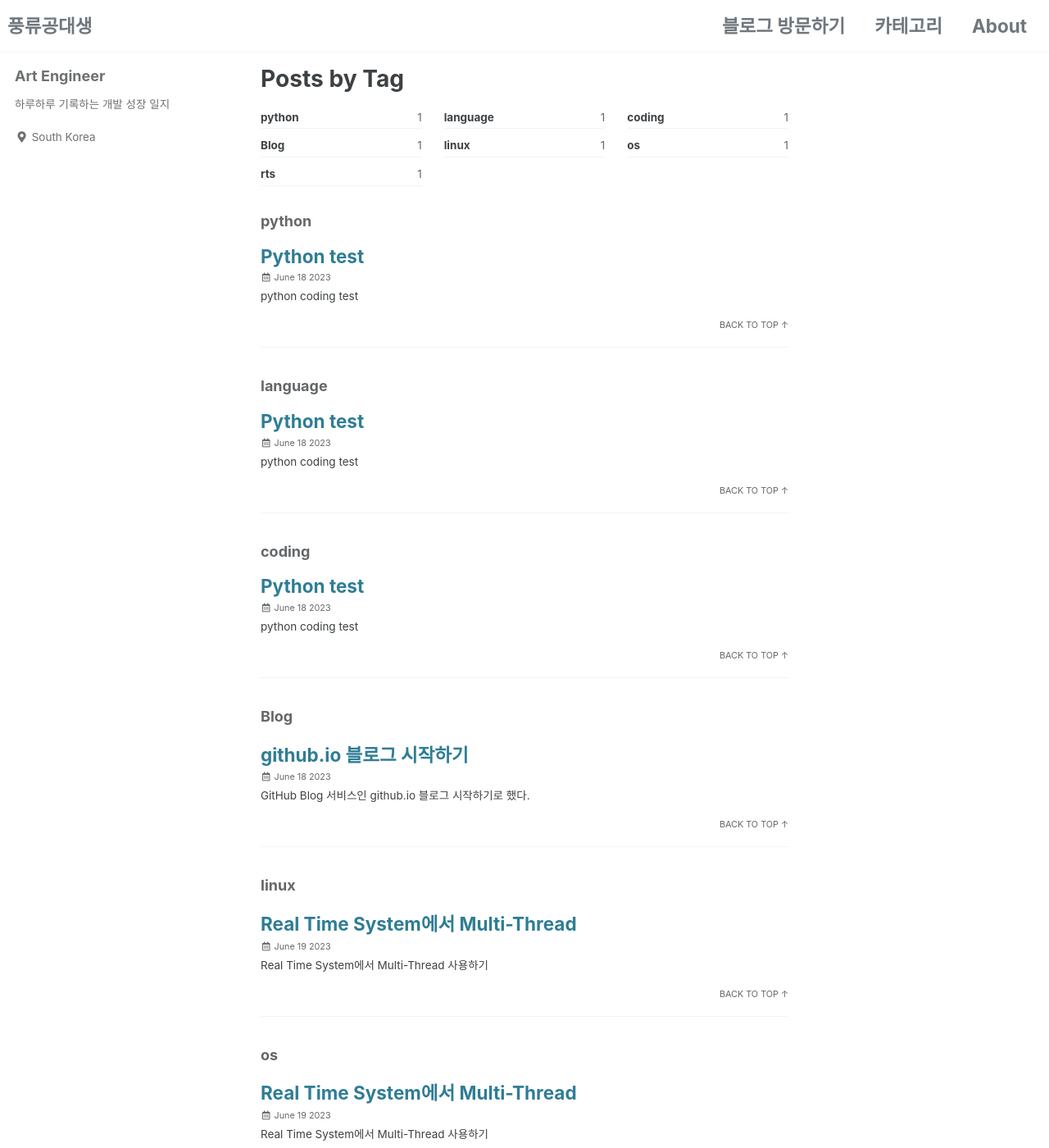
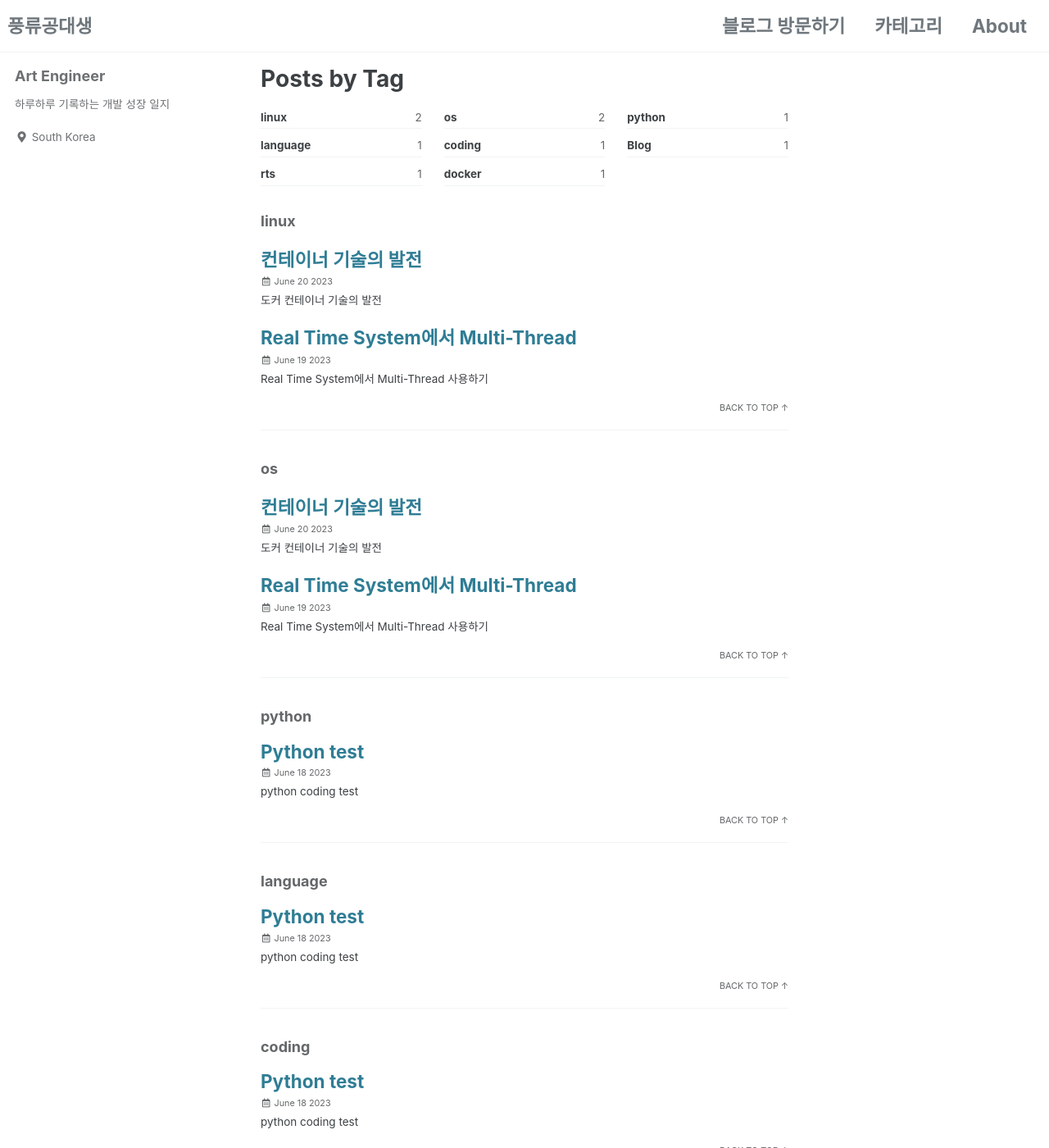
Before and after one commit to artenginee/artenginee.github.io, a Jekyll site: the page built from _pages/tag-archive.md, in a window 1280 px wide and 1400 px high. Shown: the whole window at 82% size. Built offline with Jekyll 4.4.1, drawn with Linux system fonts in a browser that asks for light colours; cached includes are drawn as plain includes; part of the change alters nothing that is shown; some of the changed text lies outside the part shown.

Commit message:
20230620

```diff
--- /dev/null
+++ b/_posts/2023-06-20-container.md
@@ -0,0 +1,78 @@
+---
+title:  "컨테이너 기술의 발전"
+excerpt: "도커 컨테이너 기술의 발전 "
+toc: true
+toc_sticky: true
+categories:
+  - Linux
+tags:
+  - linux
+  - os
+  - docker
+last_modified_at: 2023-06-20T08:06:00-05:00
+---
+
+
+
+개발을 하다보면 한번쯤 도커에 대해서 들어본 적이 있을 것입니다. Docker.
+
+뭔지 잘 모르겠지만 어려운 느낌이 물씬 풍기는 단어 입니다. 한 번 들은 것도 아니고 수없이 많이 들은 도커에 대해서 유창하지는 않더라도 어떤 개념인지 간단하게라도 찍먹은 해봐야 하지 않을까 싶은 생각에 도커 공부를 시작하기로 마음 먹었습니다. 불끈!
+
+오늘은 간단하게 도커가 탄생하게 된 배경, 기술의 발전을 살펴보면서 도커에 대해서 감을 잡아가는 시간을 갖도록 하겠습니다.
+
+
+기업들이 시스템을 개발하고 서비스를 운영함에 있어서 직면하는 문제점 중 하나는 다음과 같습니다.
+
+> 어떻게 서비스를 효율적으로 운영할 것인가?
+>
+
+
+![tux-158547_640.webp](/assets/images/posts/2023/tux-158547_640.webp)
+
+# 1. 전통적인 서비스 운영
+
+컴퓨터 하드웨어에 운영체계를 설치하고, 그 위에 라이브러리와 프레임워크를 설치한 후에 어플리케이션을 개발하는 방식을 말합니다.
+
+그 자체 어플리케이션 만으로 보면 문제 없어 보이는 시스템에 다른 어플리케이션이 추가되어 개발이 진행되면서 몇 가지 문제점을 맞이하게 됩니다.
+
+- 비용 효율성
+- 컴퓨팅 자원을 최대한 활용하는 방법
+
+하나의 환경에서 여러 어플리케이션이 동작하면서 공통된 라이브러리를 사용하는 경우, 그러나 버전은 다를 경우 충돌이 발생할 수 있습니다. 이러한 충돌을 막기 위해서 각각의 어플리케이션을 서로 격리 하는 기능이 필요한데요. 그렇게 발전된 기술이 **가상화** 입니다.
+
+# 2. 가상 환경 운영
+
+가상화 시스템은 컴퓨터 하드웨어 위에 운영체제를 설치하는 것까지는 똑같으나 그 위에 Hypervisor 라는 가상머신을 관리하는 컴포넌트가 올라가게 됩니다.
+
+## 장점
+
+가상머신에는 각각의 Guest OS가 동작하게 되고, CPU, RAM, 파일시스템과 같은 자원을 각각 할당받게 되니 어플리케이션 입장에서는 다른 어플리케이션과 격리된 공간을 할당 받고 전통적인 방식에서 언급한 충돌 문제가 없게 되는 것입니다.
+
+## 단점
+
+그러나 단점도 물론 존재합니다. 가상머신 이라고는 하지만 어쨋든 물리적으로 제한된 컴퓨팅 하드웨어 기반으로 동작하는 것을 여러 가상머신으로 나눈 것이라 성능의 효율성이 떨어진다는 것입니다.
+
+또한 Guest OS를 에뮬레이팅 하기 위해 CPU와 RAM이 필요하게 되는데 각각의 어플리케이션을 동작시키기 위해서 기본적으로 필요한 자원이 공통적으로 필요하다 보니 자원의 오버헤드가 증가한다는 점입니다.
+
+이러한 문제점이 있다 보니 어떻게 하면 가상머신을 좀더 경량화 하고 성능을 끌어올릴 수 있을까 하는 고민이 이어졌습니다. 그래서 나온 기술이 바로 **도커** 입니다.
+
+
+![space-19070_640.jpg](/assets/images/posts/2023/space-19070_640.jpg)
+
+# 3. 컨테이너 운영
+
+도커는 컨테이너 엔진 중에 하나인데요. 많이 들어본 도커는 유일한 컨테이너 기술도 아니고, 가장 처음 만들어진 컨테이너 기술도 아닙니다. 그러나 가장 널리 쓰이는 컨테이너 엔진으로 도커를 뽑을 수 있습니다.
+
+컨테이너는 여러가지 격리 기술을 사용한 프로세스 라고 보시면 됩니다.  Linux의 namespace 기술과 chroot 기술을 활용하게 됩니다.
+
+## 장점
+
+Guest OS 위에서 동작하는 것이 아니고 Host OS 상에서 동작하다 보니 성능이 떨어지지도 않으며, CPU와 같은 여러 자원들을 에뮬레이팅 할 필요도 없어 자원 오버헤드도 줄어들게 됩니다.
+
+# 4. Kubernetes 운영
+
+그렇다면 쿠버네티스란 무엇일까요? 쿠버네티스는 컨테이너 오케스트레이션 시스템 입니다. 도커와 마찬가지로 유일한 오케스트레이션 시스템도 아니고, 처음 나온 시스템도 아니지만 거의 표준이 되어 가고 있는 컨테이너 오케스트레이션 시스템 이라고 할 수 있습니다.
+
+오케스트레이션 이라는 단어에서 알 수 있듯이 클러스터 환경에서 컨테이너를 보다 효율적이게 관리하는 용도로 사용됩니다.
+
+도커가 전통적인 시스템의 어떤 단점을 극복하기 위해서 만들어진 시스템인지 찍먹 해봤습니다. 도커의 바다에서 길을 잃지 않기 위해 차근차근 공부해보도록 하겠습니다.
```
Also changed, not shown: _posts/2023-06-19-RTS.md (+1 -0 lines), assets/images/posts/2023/space-19070_640.jpg (added), assets/images/posts/2023/tux-158547_640.webp (added), assets/tux-158547_640.webp (added).
